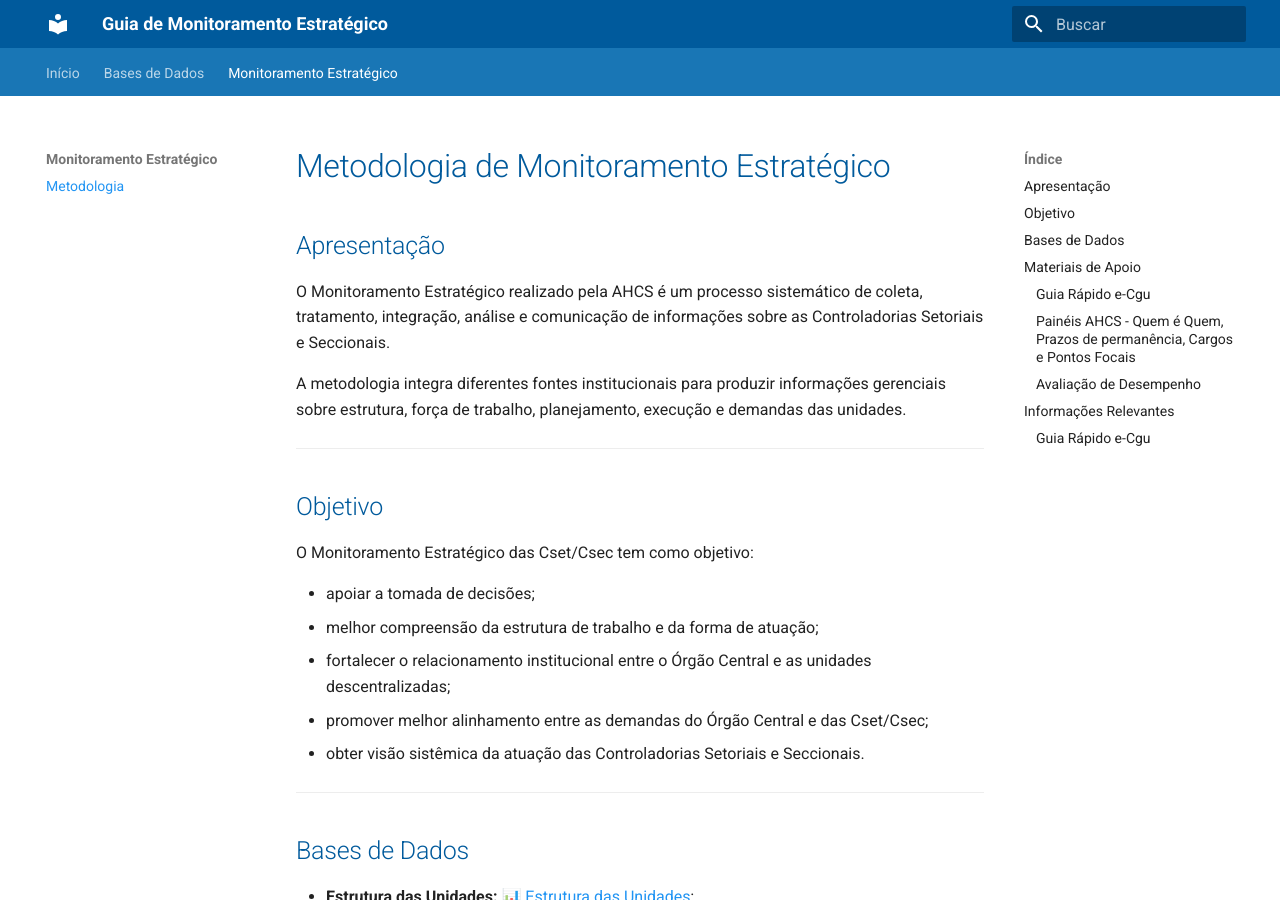
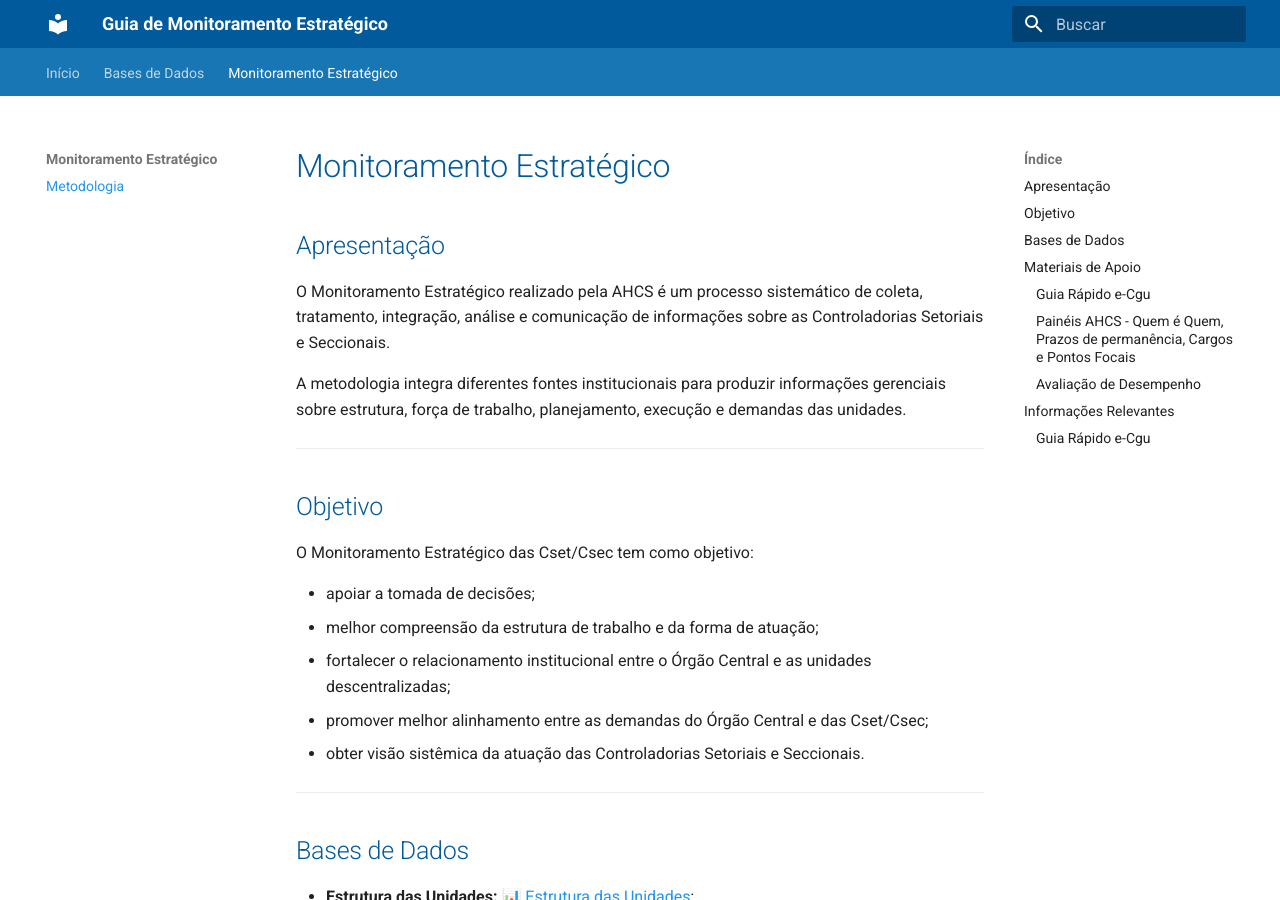
Before and after one commit to CGEMG-AHCS/guia-monitoramento-estrategico, an MkDocs documentation site: the page built from docs/monitoramento/metodologia.md, in a window 1280 px wide and 900 px high. Built offline with MkDocs 1.6.1 and Material for MkDocs 9.7.7, drawn with Linux system fonts in a browser that asks for light colours.

Commit message:
Update title of metodologia.md to 'Monitoramento Estratégico'

```diff
--- a/docs/monitoramento/metodologia.md
+++ b/docs/monitoramento/metodologia.md
@@ -1,4 +1,4 @@
-# Metodologia de Monitoramento Estratégico
+# Monitoramento Estratégico
 
 ## Apresentação
 
```
